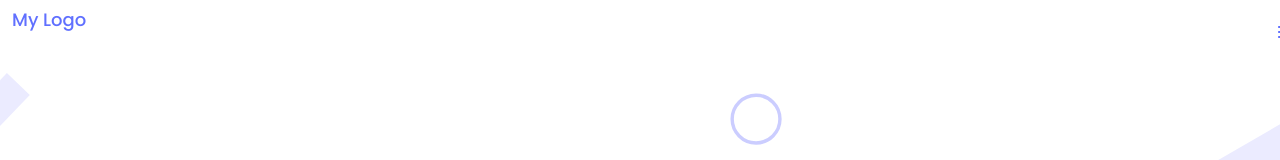
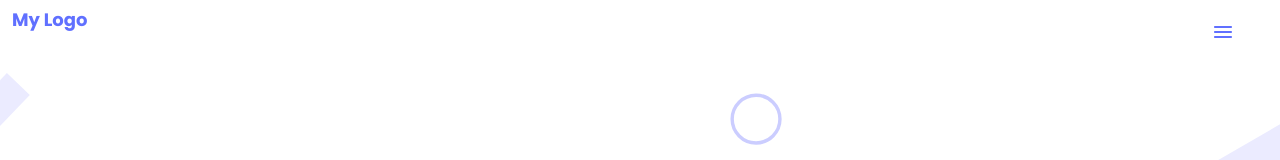
Before and after one commit to amiralda/amiral-portfolio, a website: page index.html in a window 1280 px wide. Shown: the top 160 px of the page. Drawn offline with Linux system fonts and the light colour scheme.

Commit message:
LICENSE Edited style.css edited

```diff
--- a/style.css
+++ b/style.css
@@ -15,8 +15,8 @@ body {
 }
 
 header {
-  height: auto;
-  width: 100%;
+  height: 95%;
+  width: 95%;
   border-radius: 0.25rem;
   display: flex;
   justify-content: space-between;
@@ -31,7 +31,7 @@ header {
   font-size: 18px;
   line-height: 20px;
   text-align: center;
-  font-weight: 500;
+  font-weight: 700;
   margin: 10px 12px;
   text-decoration: none;
 }
```
Also changed, not shown: 1 other file.
